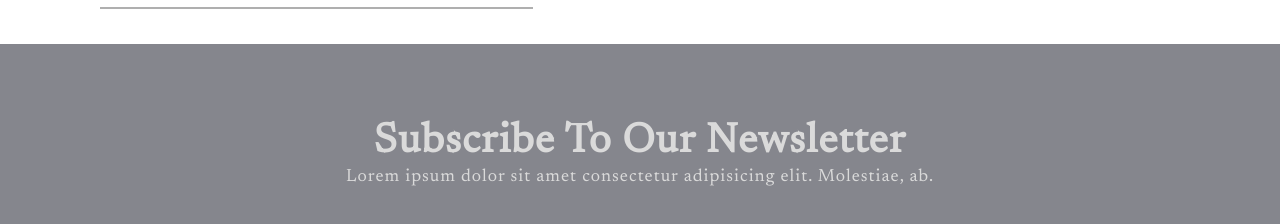
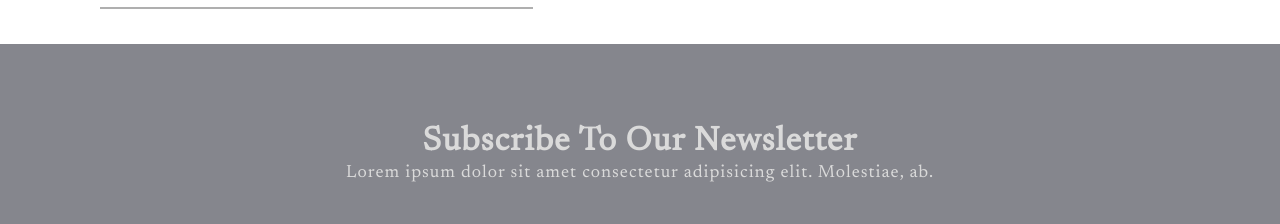
Before and after one commit to juanpabloch/Curso-React, a plain HTML site: page TP-4/index.html in a window 1280 px wide. Shown: the part 1707-1931 px from the top of the page. Drawn offline with Linux system fonts and the light colour scheme.

Commit message:
actualizar estilo footer
achicar tamaño fuente footer

```diff
--- a/TP-4/style.css
+++ b/TP-4/style.css
@@ -176,7 +176,7 @@
     color: rgb(218, 218, 218);
 }
     footer h2{
-        font-size: 2.6em;
+        font-size: 2.1em;
         letter-spacing: 1px;
         margin-bottom: 5px;
     }
```
